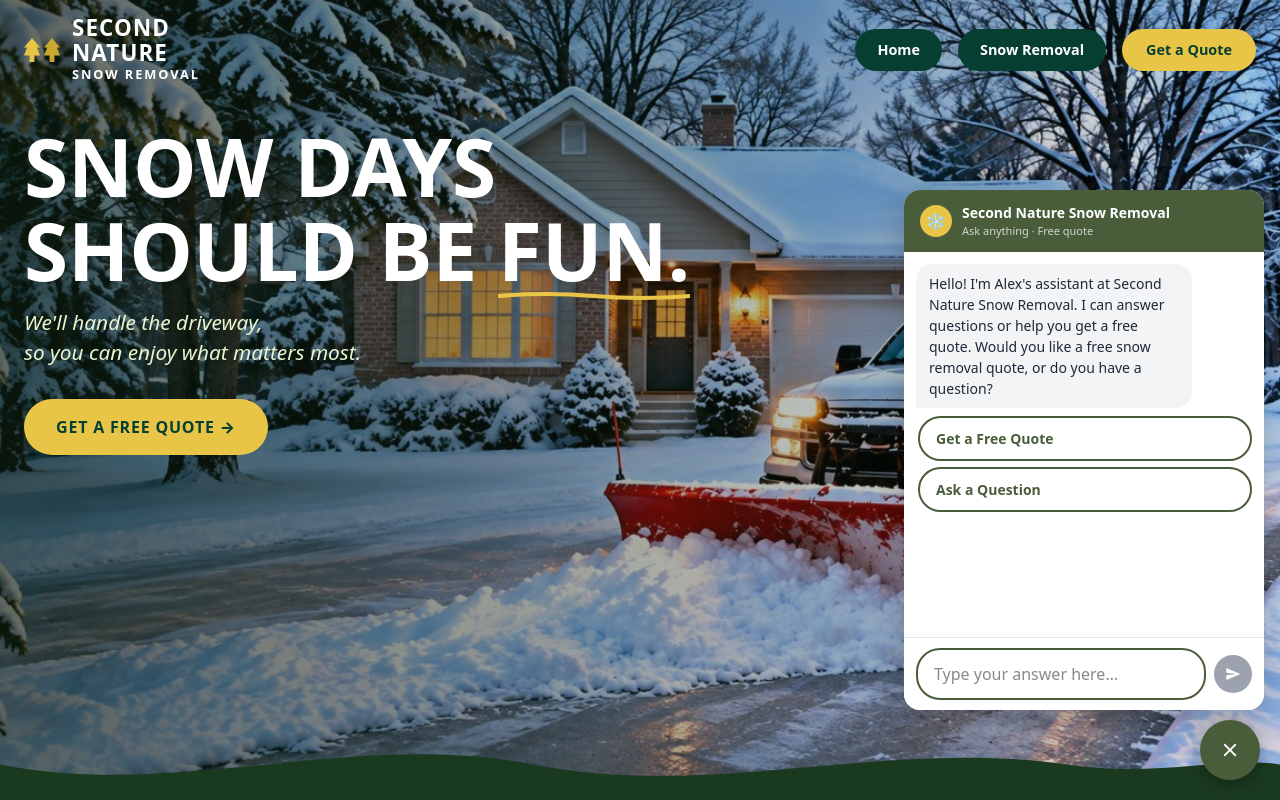
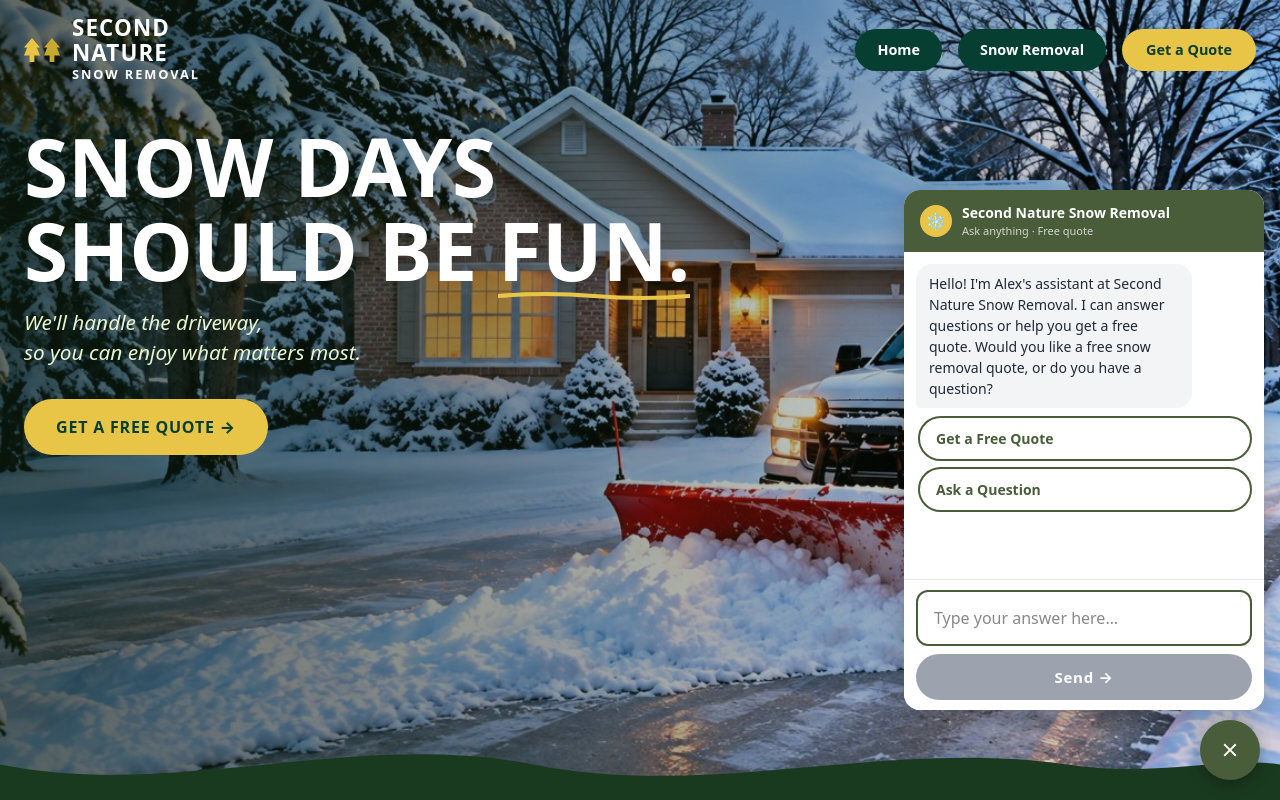
Before and after one commit to Sherryfarmshop/second-nature-plowing, a Next.js app: page / in a window 1280 px wide. Both pictures are taken after a click on the button "Open chat". Shown: the top 800 px of the page. Built offline with nearby package versions, Linux system fonts and the light colour scheme.

Commit message:
Input full width, Send button full width below it

```diff
--- a/components/ChatBot.tsx
+++ b/components/ChatBot.tsx
@@ -160,7 +160,7 @@ export default function ChatBot() {
           </div>
 
           {/* Input */}
-          <div style={{ padding: '10px 12px', borderTop: '1px solid #E5E7EB', display: 'flex', alignItems: 'center', gap: 8, background: '#fff', flexShrink: 0 }}>
+          <div style={{ padding: '10px 12px', borderTop: '1px solid #E5E7EB', background: '#fff', flexShrink: 0, display: 'flex', flexDirection: 'column', gap: 8 }}>
             <input
               value={input}
               onChange={e => setInput(e.target.value)}
@@ -168,36 +168,34 @@ export default function ChatBot() {
               placeholder="Type your answer here…"
               autoComplete="off"
               style={{
-                flex: 1,
-                padding: '12px 16px',
+                width: '100%',
+                padding: '14px 16px',
                 border: '2px solid #4A5D3A',
-                borderRadius: 24,
+                borderRadius: 12,
                 outline: 'none',
                 fontSize: 16,
                 background: '#fff',
                 color: '#111',
-                minWidth: 0,
-                width: '100%',
+                boxSizing: 'border-box',
               }}
             />
             <button
               onClick={() => sendMessage(input)}
               disabled={!input.trim() || loading}
               style={{
-                width: 38,
-                height: 38,
-                flexShrink: 0,
-                borderRadius: '50%',
+                width: '100%',
+                padding: '12px',
+                borderRadius: 24,
                 background: input.trim() && !loading ? '#4A5D3A' : '#9CA3AF',
                 border: 'none',
                 cursor: 'pointer',
-                display: 'flex',
-                alignItems: 'center',
-                justifyContent: 'center',
-                padding: 0,
+                color: 'white',
+                fontSize: 15,
+                fontWeight: 700,
+                letterSpacing: '0.05em',
               }}
             >
-              <svg width="16" height="16" viewBox="0 0 24 24" fill="white"><path d="M2.01 21L23 12 2.01 3 2 10l15 2-15 2z"/></svg>
+              {loading ? 'Sending…' : 'Send →'}
             </button>
           </div>
 
```
